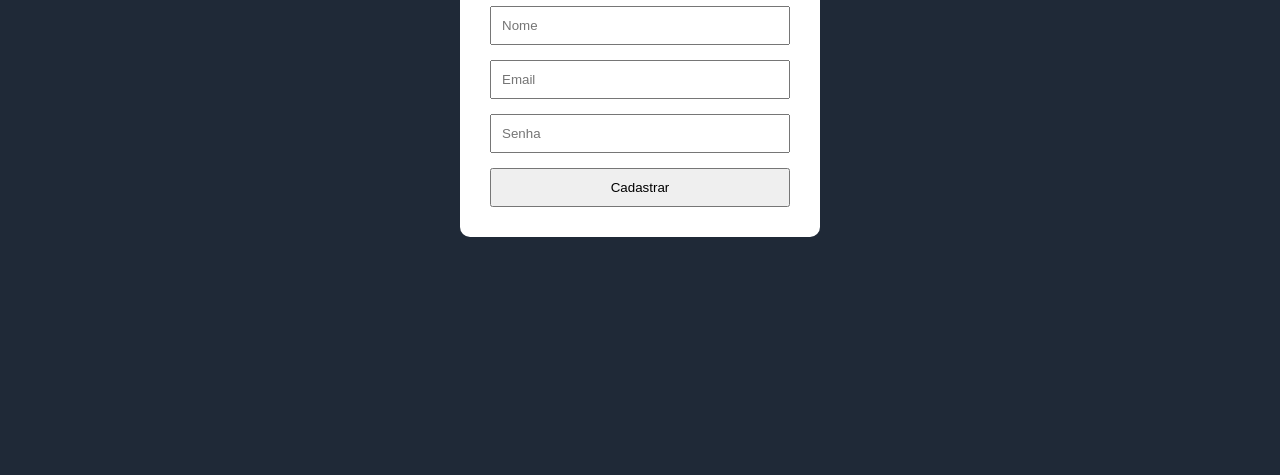
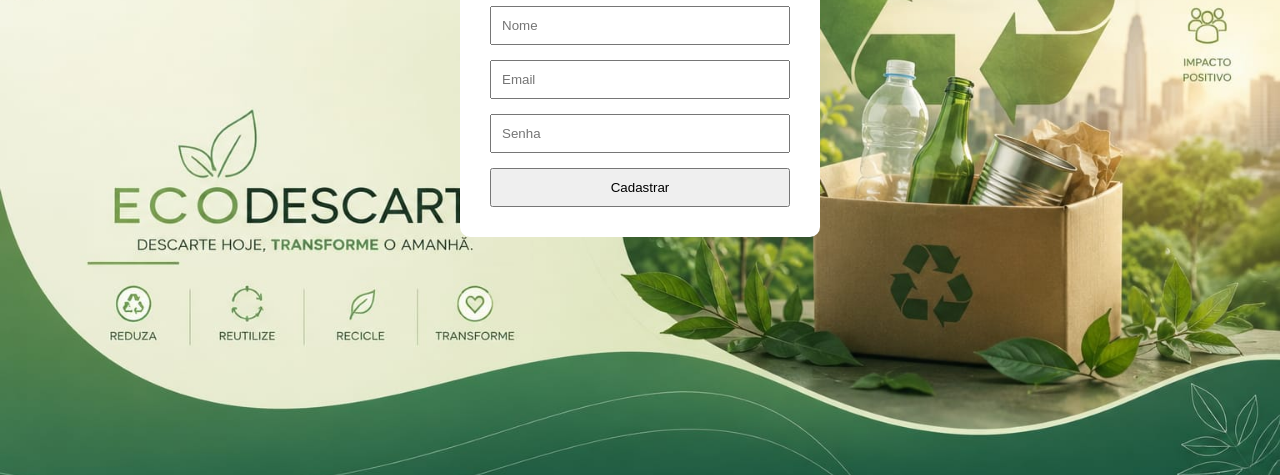
Before and after one commit to Moisley01/Eco-Descarte-2, a plain HTML site: page frontend/cadastro/cadastro.html in a window 1280 px wide. Shown: the part 341-816 px from the top of the page. Drawn offline with Linux system fonts and the light colour scheme.

Commit message:
img cadastro

```diff
--- a/frontend/cadastro/cadastro.css
+++ b/frontend/cadastro/cadastro.css
@@ -1,10 +1,11 @@
-body{
-    font-family: Arial;
-    background-color: #1f2937;
+body {
     display: flex;
     justify-content: center;
     align-items: center;
-    height: 100vh;
+    min-height: 100vh;
+    background: url('./img/loginBG.jpeg');
+    background-size: cover;
+    background-position: center;
 }
 
 .container{
```
Also changed, not shown: frontend/cadastro/img/loginBG.jpeg (added).
